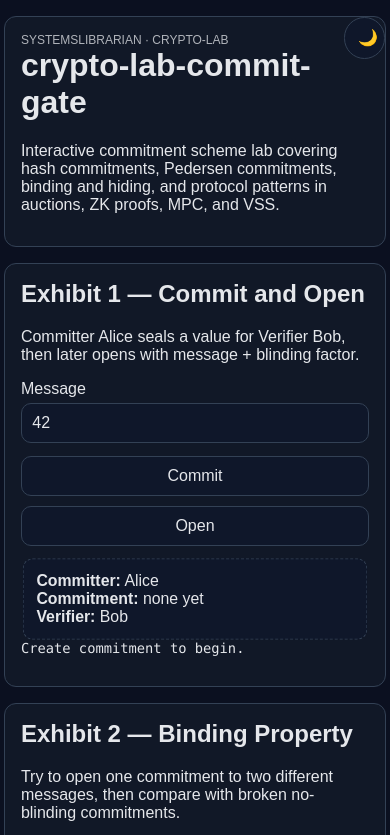
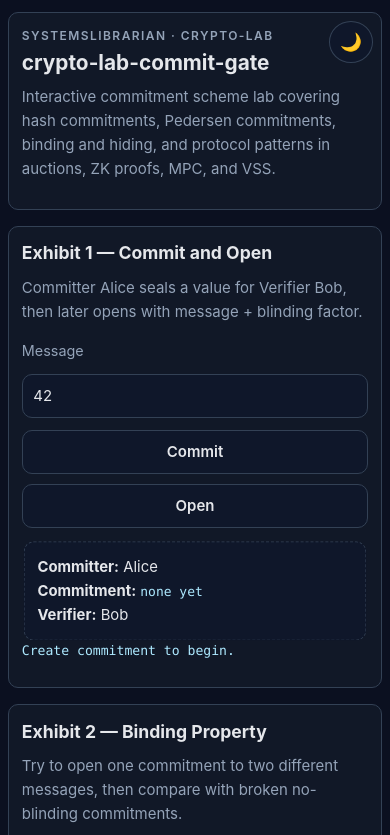
Before and after one commit to systemslibrarian/crypto-lab-commit-gate, a website built with Vite: page index.html in a window 390 px wide. Shown: the top 835 px of the page. Built offline with nearby package versions, Linux system fonts and the light colour scheme.

Commit message:
fix: ADA accessibility and mobile responsiveness
- Skip link with focus-visible reveal
- Global :focus-visible ring (3px solid) on all interactive elements
- aria-labelledby on all exhibit sections
- for/id label associations on all inputs
- scope=col on table headers, caption for screen readers
- aria-live=polite on all dynamic result regions
- nav landmark with aria-label on cross-demo map
- table-wrap as scrollable region with role=region
- sr-only utility class
- prefers-reduced-motion: reduce media query
- Semantic color tokens (--brand, --muted, --ok, --danger, --focus-ring)
- Contrast fix: eyebrow uses --muted instead of opacity
- Min touch target 44px (2.75rem) on buttons and inputs
- Responsive typography with clamp()
- Enhanced mobile breakpoints (720px + 400px)
- Single-column stacking for controls and buttons on mobile
- Scroll touch hint on table-wrap

```diff
--- a/src/main.ts
+++ b/src/main.ts
@@ -100,7 +100,7 @@ const render = (): void => {
   app.innerHTML = `
     <main class="shell" id="main-content">
       <header class="hero">
-        <button id="theme-toggle" class="theme-toggle" type="button" style="position: absolute; top: 0; right: 0"></button>
+        <button id="theme-toggle" class="theme-toggle" type="button" style="position: absolute; top: 0.5rem; right: 0.5rem" aria-label="Switch to light mode"></button>
         <p class="eyebrow">systemslibrarian · crypto-lab</p>
         <h1>crypto-lab-commit-gate</h1>
         <p>
@@ -109,24 +109,23 @@ const render = (): void => {
         </p>
       </header>
 
-      <section class="exhibit">
-        <h2>Exhibit 1 — Commit and Open</h2>
+      <section class="exhibit" aria-labelledby="exhibit-1-heading">
+        <h2 id="exhibit-1-heading">Exhibit 1 — Commit and Open</h2>
         <p>Committer Alice seals a value for Verifier Bob, then later opens with message + blinding factor.</p>
         <div class="controls-grid">
-          <label>Message
+          <label for="e1-message">Message</label>
           <input id="e1-message" type="text" value="42" />
-          </label>
         </div>
         <div class="button-row">
           <button id="e1-commit" type="button">Commit</button>
           <button id="e1-open" type="button">Open</button>
         </div>
-        <div class="envelope ${state.hashOpen?.opened ? 'opened' : 'sealed'}">
+        <div class="envelope ${state.hashOpen?.opened ? 'opened' : 'sealed'}" role="status">
           <div><strong>Committer:</strong> Alice</div>
-          <div><strong>Commitment:</strong> ${state.hashOpen ? escapeHtml(state.hashOpen.commitmentHex) : 'none yet'}</div>
+          <div><strong>Commitment:</strong> <span class="mono">${state.hashOpen ? escapeHtml(state.hashOpen.commitmentHex) : 'none yet'}</span></div>
           <div><strong>Verifier:</strong> Bob</div>
         </div>
-        <p class="mono">
+        <p class="mono" aria-live="polite">
           ${
             state.hashOpen
               ? `r=${escapeHtml(state.hashOpen.blindingHex)} | verify=${state.hashOpen.verified ? 'pass' : 'pending/fail'}`
@@ -135,28 +134,27 @@ const render = (): void => {
         </p>
       </section>
 
-      <section class="exhibit">
-        <h2>Exhibit 2 — Binding Property</h2>
+      <section class="exhibit" aria-labelledby="exhibit-2-heading">
+        <h2 id="exhibit-2-heading">Exhibit 2 — Binding Property</h2>
         <p>Try to open one commitment to two different messages, then compare with broken no-blinding commitments.</p>
         <div class="button-row">
           <button id="e2-binding" type="button">Attempt collision search</button>
         </div>
-        <p class="mono">${escapeHtml(state.bindingText)}</p>
+        <p class="mono" aria-live="polite">${escapeHtml(state.bindingText)}</p>
         <div class="controls-grid">
-          <label>Broken commitment message
+          <label for="e2-broken-message">Broken commitment message</label>
           <input id="e2-broken-message" type="text" value="yes" />
-          </label>
         </div>
         <div class="button-row">
           <button id="e2-broken-commit" type="button">Commit without blinding</button>
           <button id="e2-dictionary" type="button">Run dictionary attack</button>
         </div>
-        <p class="mono">Broken commitment: ${escapeHtml(state.brokenCommitHex || 'none')}</p>
-        <p class="mono">${escapeHtml(state.dictionaryResult)}</p>
+        <p class="mono" aria-live="polite">Broken commitment: ${escapeHtml(state.brokenCommitHex || 'none')}</p>
+        <p class="mono" aria-live="polite">${escapeHtml(state.dictionaryResult)}</p>
       </section>
 
-      <section class="exhibit">
-        <h2>Exhibit 3 — Hiding Property</h2>
+      <section class="exhibit" aria-labelledby="exhibit-3-heading">
+        <h2 id="exhibit-3-heading">Exhibit 3 — Hiding Property</h2>
         <p>
           Hash commitments are computationally hiding, while Pedersen commitments are perfectly hiding (information-theoretic)
           under standard assumptions.
@@ -164,54 +162,50 @@ const render = (): void => {
         <div class="button-row">
           <button id="e3-run" type="button">Run indistinguishability stats</button>
         </div>
-        <p class="mono">C(0): ${escapeHtml(state.hidingCommit0 || 'not generated')}</p>
-        <p class="mono">C(1): ${escapeHtml(state.hidingCommit1 || 'not generated')}</p>
-        <p class="mono">${escapeHtml(state.hidingResult)}</p>
+        <p class="mono" aria-live="polite">C(0): ${escapeHtml(state.hidingCommit0 || 'not generated')}</p>
+        <p class="mono" aria-live="polite">C(1): ${escapeHtml(state.hidingCommit1 || 'not generated')}</p>
+        <p class="mono" aria-live="polite">${escapeHtml(state.hidingResult)}</p>
       </section>
 
-      <section class="exhibit">
-        <h2>Exhibit 4 — Homomorphic Pedersen</h2>
+      <section class="exhibit" aria-labelledby="exhibit-4-heading">
+        <h2 id="exhibit-4-heading">Exhibit 4 — Homomorphic Pedersen</h2>
         <p>
           Verify C(m1,r1)+C(m2,r2)=C(m1+m2,r1+r2) on P-256 with real point arithmetic. This underpins MPC tallies,
           range proofs, and many ZKP constructions.
         </p>
         <div class="controls-grid">
-          <label>m1
+          <label for="e4-m1">m1</label>
           <input id="e4-m1" type="number" value="12" min="0" />
-          </label>
-          <label>m2
+          <label for="e4-m2">m2</label>
           <input id="e4-m2" type="number" value="31" min="0" />
-          </label>
         </div>
         <div class="button-row">
           <button id="e4-commit-open" type="button">Commit and open one value</button>
           <button id="e4-homomorphic" type="button">Verify homomorphic addition</button>
         </div>
-        <p class="mono">${escapeHtml(state.pedersenResult)}</p>
-        <p class="mono">${escapeHtml(state.pedersenHomomorphicResult)}</p>
+        <p class="mono" aria-live="polite">${escapeHtml(state.pedersenResult)}</p>
+        <p class="mono" aria-live="polite">${escapeHtml(state.pedersenHomomorphicResult)}</p>
       </section>
 
-      <section class="exhibit">
-        <h2>Exhibit 5 — Sealed Bid Auction</h2>
+      <section class="exhibit" aria-labelledby="exhibit-5-heading">
+        <h2 id="exhibit-5-heading">Exhibit 5 — Sealed Bid Auction</h2>
         <p>All bidders commit first, then reveal. No one can change bids after seeing others.</p>
         <div class="controls-grid">
-          <label>Alice bid
+          <label for="e5-bid-alice">Alice bid</label>
           <input id="e5-bid-alice" type="number" value="23" min="0" />
-          </label>
-          <label>Bob bid
+          <label for="e5-bid-bob">Bob bid</label>
           <input id="e5-bid-bob" type="number" value="31" min="0" />
-          </label>
-          <label>Carol bid
+          <label for="e5-bid-carol">Carol bid</label>
           <input id="e5-bid-carol" type="number" value="28" min="0" />
-          </label>
         </div>
         <div class="button-row">
           <button id="e5-commit" type="button">Publish commitments</button>
           <button id="e5-reveal" type="button">Reveal bids</button>
         </div>
-        <div class="table-wrap">
+        <div class="table-wrap" role="region" aria-label="Auction results" tabindex="0">
           <table>
-            <thead><tr><th>Bidder</th><th>Commitment</th><th>Bid</th></tr></thead>
+            <caption class="sr-only">Sealed bid auction commitments and results</caption>
+            <thead><tr><th scope="col">Bidder</th><th scope="col">Commitment</th><th scope="col">Bid</th></tr></thead>
             <tbody>
               ${
                 state.auctionCommitted.length
@@ -228,7 +222,7 @@ const render = (): void => {
             </tbody>
           </table>
         </div>
-        <p class="mono">
+        <p class="mono" aria-live="polite">
           ${
             state.auctionRevealed && state.auctionCommitted.length
               ? `Winner: ${state.auctionCommitted.reduce((a, b) => (a.bid >= b.bid ? a : b)).bidder}`
@@ -237,10 +231,10 @@ const render = (): void => {
         </p>
       </section>
 
-      <section class="exhibit">
-        <h2>Exhibit 6 — Where Commitments Appear</h2>
+      <section class="exhibit" aria-labelledby="exhibit-6-heading">
+        <h2 id="exhibit-6-heading">Exhibit 6 — Where Commitments Appear</h2>
         <p>Commitment schemes appear across the crypto-lab portfolio.</p>
-        <div class="map-grid">
+        <nav class="map-grid" aria-label="Related crypto labs">
           <a class="map-card" href="https://systemslibrarian.github.io/crypto-lab-vss-gate/" target="_blank" rel="noreferrer">
             <h3>VSS Gate</h3><p>Feldman/Pedersen commitments for share verification.</p>
           </a>
@@ -256,7 +250,7 @@ const render = (): void => {
           <a class="map-card" href="https://systemslibrarian.github.io/crypto-lab-snark-arena/" target="_blank" rel="noreferrer">
             <h3>SNARK Arena</h3><p>Polynomial commitments in succinct proofs.</p>
           </a>
-        </div>
+        </nav>
       </section>
     </main>
   `;
--- a/src/style.css
+++ b/src/style.css
@@ -1,38 +1,96 @@
 :root {
   color-scheme: dark;
   --ink: #e5e7eb;
+  --muted: #94a3b8;
   --paper: #0b1020;
   --card: #111827;
   --line: #334155;
   --surface-1: #0f172a;
   --surface-2: #1e293b;
+  --brand: hsl(197 100% 58%);
+  --brand-soft: hsl(196 100% 84%);
+  --ok: hsl(150 75% 48%);
+  --danger: hsl(2 93% 64%);
+  --focus-ring: hsl(197 100% 58%);
 }
 
 html[data-theme='light'] {
   color-scheme: light;
   --ink: #1f2937;
+  --muted: #475569;
   --paper: #eef2ff;
   --card: #ffffff;
   --line: #cbd5e1;
   --surface-1: #f8fafc;
   --surface-2: #e2e8f0;
+  --brand: hsl(196 93% 37%);
+  --brand-soft: hsl(196 74% 27%);
+  --ok: hsl(156 78% 30%);
+  --danger: hsl(2 72% 44%);
+  --focus-ring: hsl(196 93% 37%);
 }
 
 * {
   box-sizing: border-box;
 }
 
+/* --- Screen-reader only utility --- */
+.sr-only {
+  position: absolute;
+  width: 1px;
+  height: 1px;
+  padding: 0;
+  margin: -1px;
+  overflow: hidden;
+  clip: rect(0, 0, 0, 0);
+  white-space: nowrap;
+  border: 0;
+}
+
+/* --- Skip link --- */
+.skip-link {
+  position: absolute;
+  left: 1rem;
+  top: -10rem;
+  background: var(--brand);
+  color: var(--paper);
+  padding: 0.6rem 1rem;
+  z-index: 100;
+  text-decoration: none;
+  border-radius: 0.5rem;
+  font-weight: 600;
+}
+
+.skip-link:focus {
+  top: 1rem;
+}
+
+/* --- Global focus indicator (WCAG 2.4.7) --- */
+:focus-visible {
+  outline: 3px solid var(--focus-ring);
+  outline-offset: 2px;
+}
+
+:focus:not(:focus-visible) {
+  outline: none;
+}
+
 body {
   margin: 0;
   min-height: 100vh;
-  font-family: sans-serif;
+  font-family: -apple-system, BlinkMacSystemFont, 'Segoe UI', Roboto, Oxygen, Ubuntu, Cantarell, sans-serif;
+  font-size: clamp(0.9375rem, 0.875rem + 0.25vw, 1.0625rem);
+  line-height: 1.6;
   background: var(--paper);
   color: var(--ink);
+  -webkit-text-size-adjust: 100%;
+  text-size-adjust: 100%;
 }
 
 .shell {
   width: min(980px, 92vw);
   margin: 2rem auto;
+  padding: 0 0.5rem;
   display: grid;
   gap: 1rem;
 }
@@ -41,55 +99,82 @@ body {
   position: relative;
   border: 1px solid var(--line);
   border-radius: 12px;
-  padding: 1rem;
+  padding: 1.4rem;
   background: var(--card);
 }
 
 .eyebrow {
   margin: 0;
   font-size: 0.75rem;
+  letter-spacing: 0.12em;
   text-transform: uppercase;
-  opacity: 0.75;
+  color: var(--muted);
+  font-weight: 600;
 }
 
-h1,
-h2,
-h3,
+h1 {
+  margin: 0.4rem 0 0.6rem;
+  font-size: clamp(1.5rem, 4vw, 2.2rem);
+  line-height: 1.15;
+}
+
+h2 {
+  margin: 0 0 0.5rem;
+  font-size: clamp(1.1rem, 2.2vw, 1.4rem);
+}
+
+h3 {
+  margin: 0 0 0.4rem;
+  font-size: clamp(1rem, 1.8vw, 1.15rem);
+}
+
 p {
   margin-top: 0;
+  color: var(--muted);
 }
 
 .exhibit {
   border: 1px solid var(--line);
   border-radius: 12px;
-  padding: 1rem;
+  padding: 1.4rem;
   background: var(--card);
 }
 
+/* --- Theme toggle --- */
 .theme-toggle {
   width: 2.6rem;
   height: 2.6rem;
+  min-height: 2.6rem;
   border-radius: 50%;
   border: 1px solid var(--line);
   background: var(--surface-1);
   color: var(--ink);
   cursor: pointer;
   z-index: 10;
+  display: inline-flex;
+  align-items: center;
+  justify-content: center;
+  font-size: 1.1rem;
+  padding: 0;
 }
 
 .theme-toggle:hover {
   background: var(--surface-2);
 }
 
+/* --- Controls --- */
 .controls-grid {
   display: grid;
-  grid-template-columns: repeat(auto-fit, minmax(180px, 1fr));
+  grid-template-columns: repeat(auto-fit, minmax(160px, 1fr));
   gap: 0.75rem;
+  margin: 0.5rem 0;
 }
 
 label {
   display: grid;
   gap: 0.3rem;
+  font-size: 0.9rem;
+  color: var(--muted);
 }
 
 input,
@@ -98,12 +183,13 @@ button {
 }
 
 input {
-  min-height: 2.5rem;
+  min-height: 2.75rem;
   border-radius: 10px;
   border: 1px solid var(--line);
   background: var(--surface-1);
   color: var(--ink);
   padding: 0.5rem 0.65rem;
+  width: 100%;
 }
 
 .button-row {
@@ -114,25 +200,31 @@ input {
 }
 
 button {
-  min-height: 2.5rem;
+  min-height: 2.75rem;
+  min-width: 2.75rem;
   border-radius: 10px;
   border: 1px solid var(--line);
   background: var(--surface-1);
   color: var(--ink);
   padding: 0.5rem 0.85rem;
   cursor: pointer;
+  font-weight: 600;
 }
 
 button:hover {
   background: var(--surface-2);
 }
 
+/* --- Monospace output --- */
 .mono {
   font-family: ui-monospace, SFMono-Regular, Menlo, Consolas, monospace;
-  font-size: 0.86rem;
+  font-size: 0.82rem;
   overflow-wrap: anywhere;
+  word-break: break-all;
+  color: var(--brand-soft);
 }
 
+/* --- Envelope animation --- */
 .envelope {
   border: 1px dashed var(--line);
   border-radius: 10px;
@@ -149,10 +241,13 @@ button:hover {
   transform: scale(1);
 }
 
+/* --- Tables --- */
 .table-wrap {
   overflow-x: auto;
+  -webkit-overflow-scrolling: touch;
   border: 1px solid var(--line);
   border-radius: 10px;
+  margin-top: 0.5rem;
 }
 
 table {
@@ -165,11 +260,35 @@ td {
   border-bottom: 1px solid var(--line);
   padding: 0.5rem;
   text-align: left;
+  font-size: 0.9rem;
 }
 
+th {
+  color: var(--brand-soft);
+  font-weight: 600;
+}
+
+/* --- Status indicators --- */
+.result-status {
+  padding: 0.5rem 0.75rem;
+  border-radius: 8px;
+  margin: 0.5rem 0;
+}
+
+.result-status[data-status='success'] {
+  background: hsl(150 60% 20% / 0.3);
+  border-left: 3px solid var(--ok);
+}
+
+.result-status[data-status='pending'] {
+  background: var(--surface-1);
+  border-left: 3px solid var(--line);
+}
+
+/* --- Map grid (Exhibit 6) --- */
 .map-grid {
   display: grid;
-  grid-template-columns: repeat(auto-fit, minmax(220px, 1fr));
+  grid-template-columns: repeat(auto-fit, minmax(200px, 1fr));
   gap: 0.7rem;
 }
 
@@ -180,16 +299,51 @@ td {
   text-decoration: none;
   color: inherit;
   background: var(--surface-1);
+  min-height: 2.75rem;
+  transition: background 150ms ease, border-color 150ms ease;
 }
 
 .map-card:hover {
   background: var(--surface-2);
+  border-color: var(--brand);
 }
 
+.map-card h3 {
+  color: var(--brand-soft);
+}
+
+.map-card p {
+  font-size: 0.88rem;
+}
+
+/* --- Reduced motion --- */
+@media (prefers-reduced-motion: reduce) {
+  *,
+  *::before,
+  *::after {
+    animation-duration: 0.01ms !important;
+    animation-iteration-count: 1 !important;
+    transition-duration: 0.01ms !important;
+    scroll-behavior: auto !important;
+  }
+}
+
+/* --- Mobile (≤ 720px) --- */
 @media (max-width: 720px) {
   .shell {
-    width: min(98vw, 980px);
-    margin-top: 1rem;
+    width: 100%;
+    padding: 0 0.75rem;
+    margin-top: 0.75rem;
+  }
+
+  .hero,
+  .exhibit {
+    padding: 1rem;
+    border-radius: 10px;
+  }
+
+  .controls-grid {
+    grid-template-columns: 1fr;
   }
 
   .button-row {
@@ -199,4 +353,35 @@ td {
   .button-row button {
     width: 100%;
   }
+
+  .map-grid {
+    grid-template-columns: 1fr;
+  }
+
+  th,
+  td {
+    padding: 0.4rem 0.35rem;
+    font-size: 0.82rem;
+  }
+
+  .theme-toggle {
+    top: 0.6rem;
+    right: 0.6rem;
+  }
 }
+
+/* --- Small mobile (≤ 400px) --- */
+@media (max-width: 400px) {
+  .shell {
+    padding: 0 0.5rem;
+  }
+
+  h1 {
+    font-size: 1.3rem;
+  }
+
+  .hero,
+  .exhibit {
+    padding: 0.8rem;
+  }
+}
```
Also changed, not shown: index.html (+2 -0 lines). Lines whose indentation alone changed are shown as unchanged.
